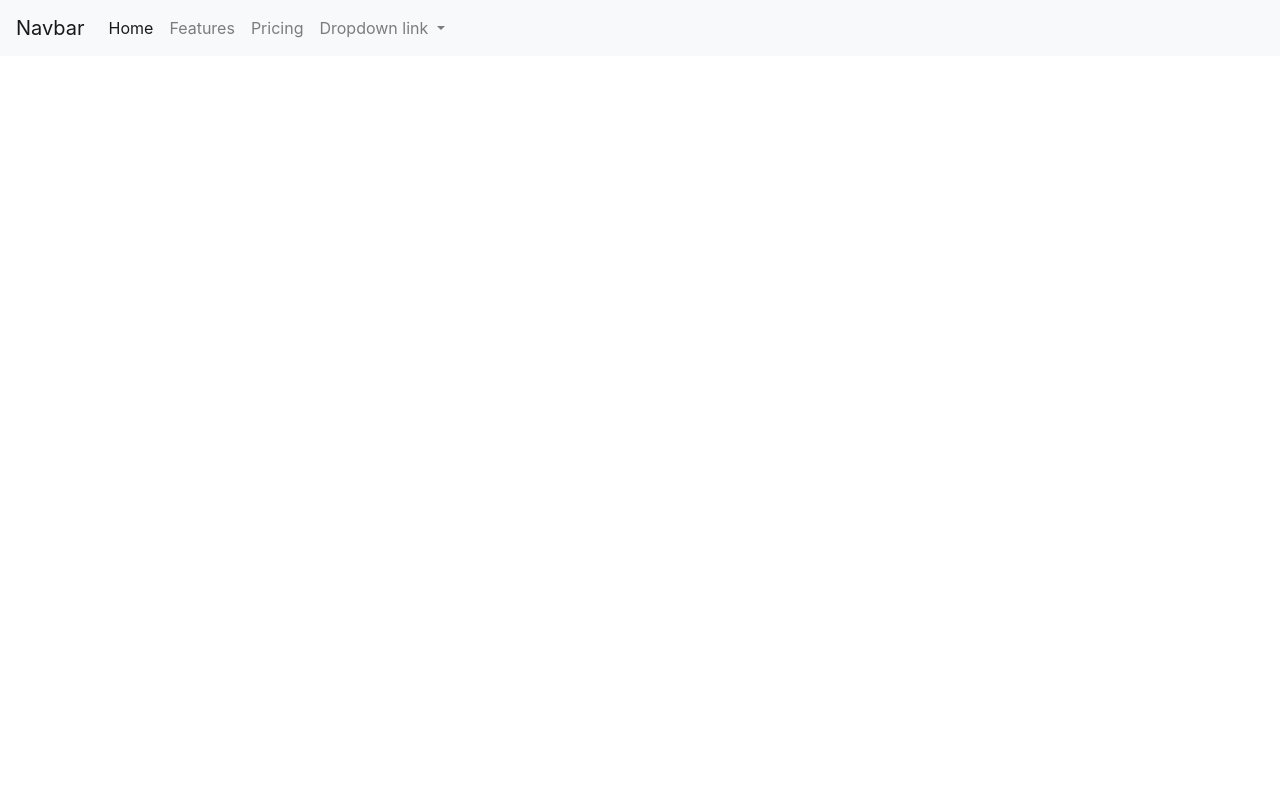
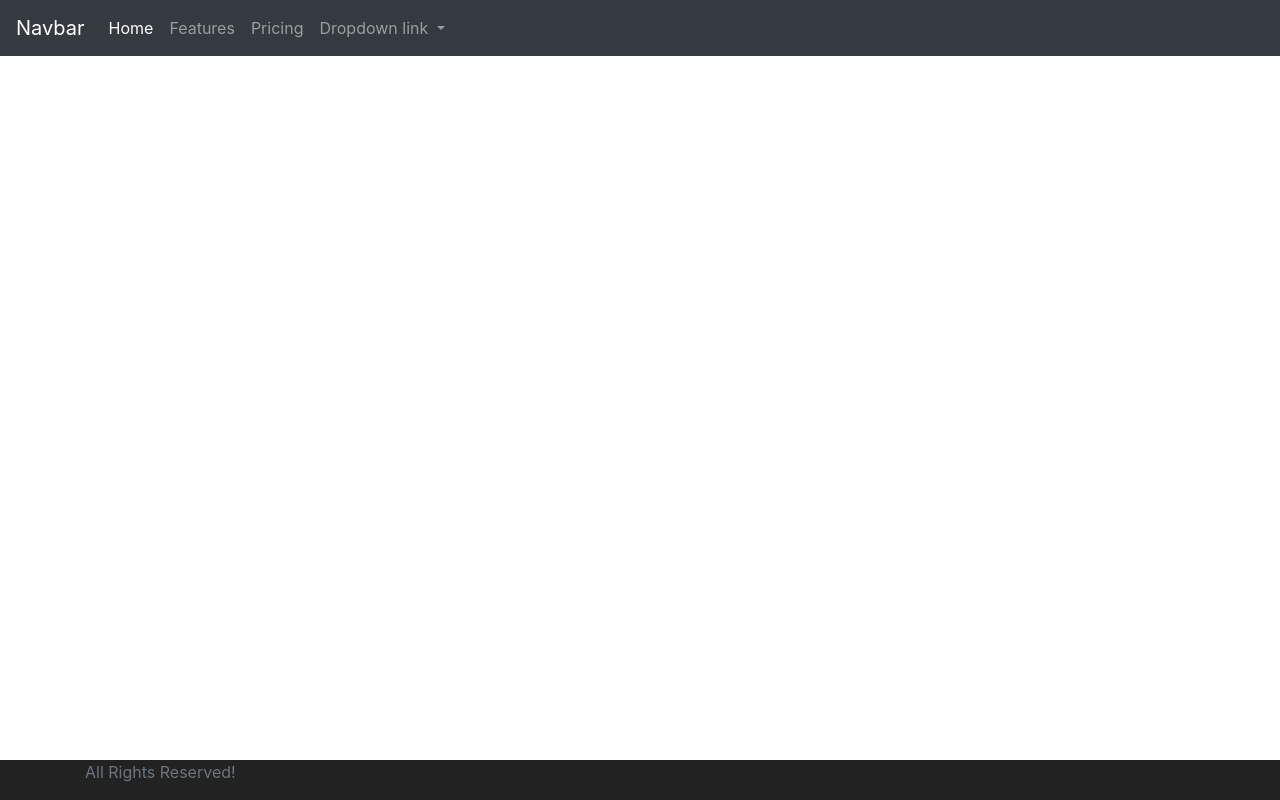
Before and after one commit to im-minion/ReferralPortalWeb, an Angular app: page / in a window 1280 px wide. Built offline with nearby package versions, Linux system fonts and the light colour scheme.

Commit message:
footer and login component addded

```diff
--- a/src/app/app.component.html
+++ b/src/app/app.component.html
@@ -1 +1,5 @@
 <app-navbar></app-navbar>
+<div class="container">
+    <router-outlet></router-outlet>
+</div>
+<app-footer></app-footer>
--- a/src/app/app.module.ts
+++ b/src/app/app.module.ts
@@ -4,11 +4,15 @@ import { NgModule } from '@angular/core';
 import { AppRoutingModule } from './app-routing.module';
 import { AppComponent } from './app.component';
 import { NavbarComponent } from './navbar/navbar.component';
+import { FooterComponent } from './footer/footer.component';
+import { LoginComponent } from './login/login.component';
 
 @NgModule({
   declarations: [
     AppComponent,
-    NavbarComponent
+    NavbarComponent,
+    FooterComponent,
+    LoginComponent
   ],
   imports: [
     BrowserModule,
--- /dev/null
+++ b/src/app/footer/footer.component.css
@@ -0,0 +1,7 @@
+.footer {
+    position: absolute;
+    bottom: 0;
+    width: 100%;
+    height: 40px;
+    background-color: #222222;
+}
--- /dev/null
+++ b/src/app/footer/footer.component.html
@@ -0,0 +1,7 @@
+<footer class="footer">
+  <div class="container">
+    <span class="text-muted">
+      All Rights Reserved!
+    </span>
+  </div>
+</footer>
--- /dev/null
+++ b/src/app/footer/footer.component.ts
@@ -0,0 +1,15 @@
+import { Component, OnInit } from '@angular/core';
+
+@Component({
+  selector: 'app-footer',
+  templateUrl: './footer.component.html',
+  styleUrls: ['./footer.component.css']
+})
+export class FooterComponent implements OnInit {
+
+  constructor() { }
+
+  ngOnInit() {
+  }
+
+}
--- /dev/null
+++ b/src/app/login/login.component.html
@@ -0,0 +1,3 @@
+<p>
+  login works!
+</p>
--- /dev/null
+++ b/src/app/login/login.component.ts
@@ -0,0 +1,15 @@
+import { Component, OnInit } from '@angular/core';
+
+@Component({
+  selector: 'app-login',
+  templateUrl: './login.component.html',
+  styleUrls: ['./login.component.css']
+})
+export class LoginComponent implements OnInit {
+
+  constructor() { }
+
+  ngOnInit() {
+  }
+
+}
--- a/src/app/navbar/navbar.component.html
+++ b/src/app/navbar/navbar.component.html
@@ -1,4 +1,4 @@
-<nav class="navbar navbar-expand-lg navbar-light bg-light">
+<nav class="navbar navbar-expand-lg navbar-dark bg-dark">
   <a class="navbar-brand" href="#">Navbar</a>
   <button class="navbar-toggler" type="button" data-toggle="collapse" data-target="#navbarNavDropdown" aria-controls="navbarNavDropdown" aria-expanded="false" aria-label="Toggle navigation">
     <span class="navbar-toggler-icon"></span>
```
Also changed, not shown: src/app/login/login.component.css (added), 2 other files (tests, documents, lock files or other folders).
